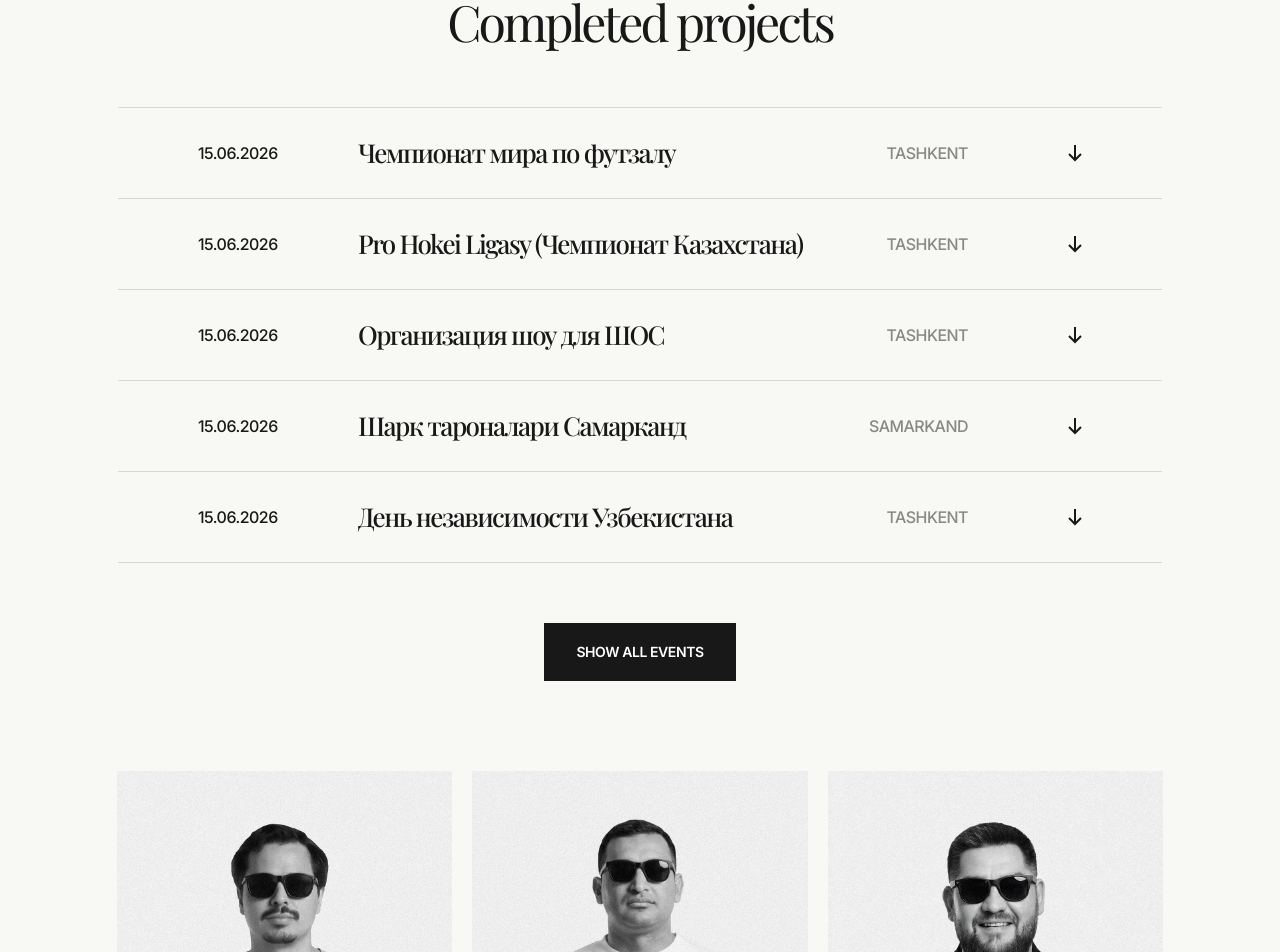
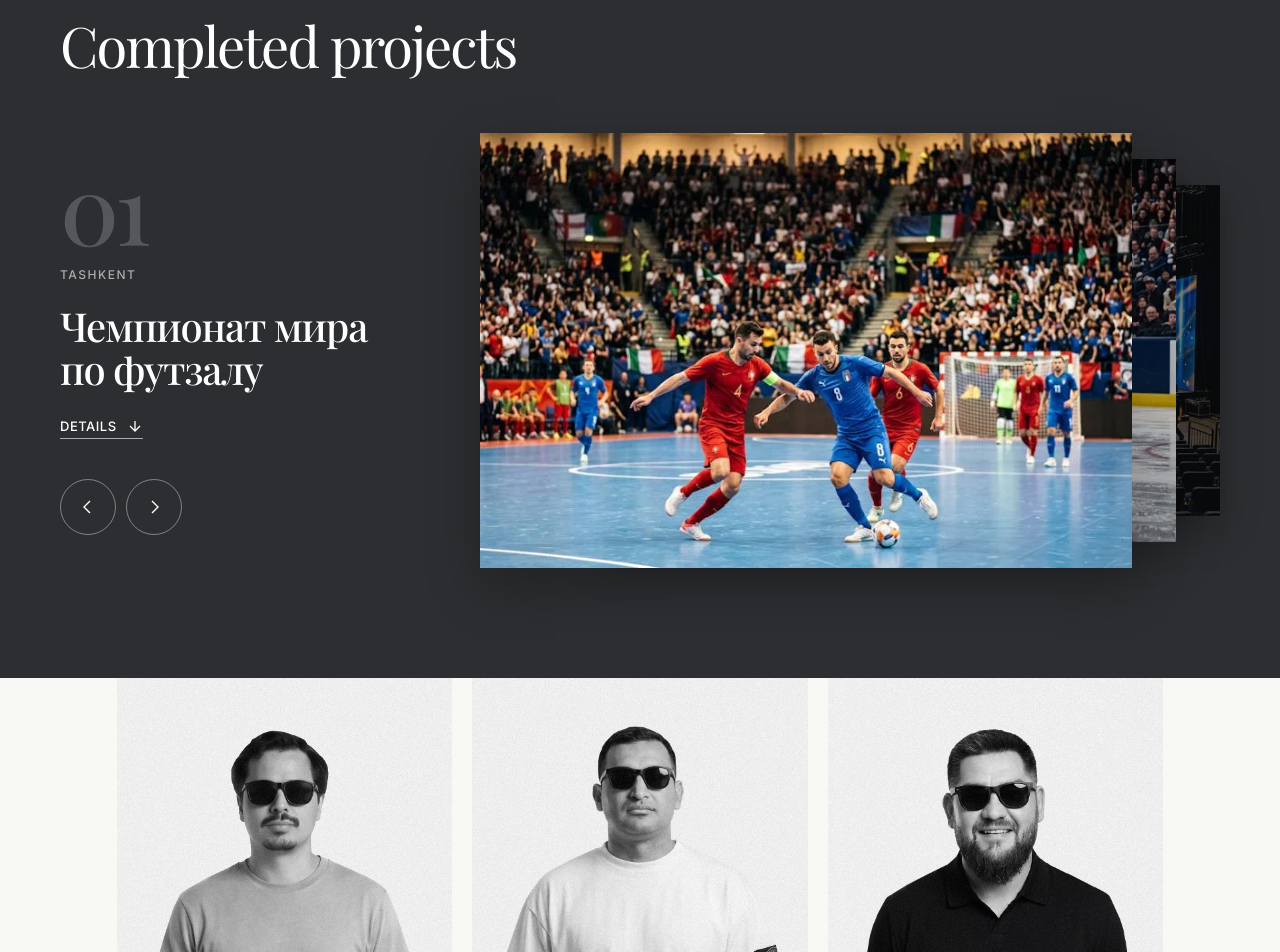
Before and after one commit to uniqspace/BMD, a Vue app: page / in a window 1280 px wide. Shown: the part 2979-3931 px from the top of the page. Built offline with nearby package versions, Linux system fonts and the light colour scheme.

Commit message:
Completed projects: card-stack carousel on graphite with details expanding under it (replaces accordion)
Co-Authored-By: Claude Opus 5.5 <noreply@anthropic.com>
Claude-Session: https://claude.ai/code/session_01B6dQTr2Arpuaw1uCi2f54J

```diff
--- a/public/locales/en.json
+++ b/public/locales/en.json
@@ -22,6 +22,9 @@
     "title": "{years} of creating events <br> that inspire, unite and deliver results"
   },
   "about": {
+    "projectsMore": "Details",
+    "projectsLess": "Hide",
+    "projectsAbout": "About the project",
     "advEyebrow": "Approach",
     "advTitle": "What the <i>result</i> rests on",
     "quote": "We create events of any scale and complexity — <i>from the creative concept to the final chord.</i>",
--- a/public/locales/ru.json
+++ b/public/locales/ru.json
@@ -22,6 +22,9 @@
     "title": "{years} создаем мероприятия, <br> которые вдохновляют, объединяют и приносят результат"
   },
   "about": {
+    "projectsMore": "Подробнее",
+    "projectsLess": "Скрыть",
+    "projectsAbout": "О проекте",
     "advEyebrow": "Подход",
     "advTitle": "На чём держится <i>результат</i>",
     "quote": "Мы создаём мероприятия любого масштаба и уровня сложности — <i>от креативной концепции до последнего аккорда.</i>",
--- /dev/null
+++ b/src/components/AboutProjects.vue
@@ -0,0 +1,164 @@
+<script setup lang="ts">
+  import { ref, computed } from 'vue'
+  import { useI18n } from 'vue-i18n'
+  import eventsData from '@/data/events.json'
+
+  // "Реализованные проекты" — card-stack carousel (design: Projects 9, graphite)
+  // with the details panel expanding under the carousel.
+  type Project = { id: string; date: string; image: string; gallery?: string[]; tags?: string[] }
+  const projects = eventsData as Project[]
+
+  const { t } = useI18n()
+  const total = projects.length
+  const active = ref(0)
+  const open = ref(false)
+  const activeImage = ref(0)
+
+  const current = computed(() => projects[active.value]!)
+  const images = computed(() => current.value.gallery?.length ? current.value.gallery : [current.value.image])
+  const pad = (n: number) => String(n).padStart(2, '0')
+  const paragraphs = computed(() => t(`about.events.${current.value.id}.description`).split('\n\n'))
+
+  const go = (step: number) => {
+    active.value = (active.value + step + total) % total
+    activeImage.value = 0
+  }
+
+  // Position of a card relative to the active one: 0 = front, 1-2 = peeking
+  // behind, total-1 = the card that just left (fades out to the left).
+  const cardStyle = (i: number) => {
+    const k = (i - active.value + total) % total
+    if (k === total - 1 && total > 3) {
+      return { transform: 'translateX(-48px) scale(1)', opacity: 0, zIndex: 11, pointerEvents: 'none' as const }
+    }
+    const v = Math.min(k, 3)
+    return {
+      transform: `translateX(calc(var(--peek) * ${v})) scale(${1 - v * 0.12})`,
+      opacity: k > 2 ? 0 : 1,
+      zIndex: 10 - v,
+      pointerEvents: k === 0 ? ('auto' as const) : ('none' as const),
+    }
+  }
+  const imgOpacity = (i: number) => {
+    const k = (i - active.value + total) % total
+    return k === 1 ? 0.75 : k === 2 ? 0.5 : 1
+  }
+
+  // Simple swipe on touch devices.
+  let startX = 0
+  const onTouchStart = (e: TouchEvent) => { startX = e.touches[0]!.clientX }
+  const onTouchEnd = (e: TouchEvent) => {
+    const dx = e.changedTouches[0]!.clientX - startX
+    if (Math.abs(dx) > 40) go(dx < 0 ? 1 : -1)
+  }
+</script>
+
+<template>
+  <section id="events" class="scroll-mt-[var(--header-height)] overflow-x-clip bg-[#2c2e31] py-15 text-white md:py-20 lg:scroll-mt-0 lg:py-27.5">
+    <div class="container">
+      <h2 class="font-heading font-normal text-[36px]/[1.05] tracking-[-1.2px] md:text-[48px]/[1.05] md:tracking-[-1.6px] lg:text-[56px]/[1] lg:tracking-[-2px]">
+        {{ t('about.eventsTitle') }}
+      </h2>
+
+      <div class="mt-10 flex flex-col gap-8 md:mt-12 lg:mt-15 lg:grid lg:grid-cols-[340px_1fr] lg:items-center lg:gap-15 xl:grid-cols-[360px_1fr]">
+        <!-- Info column -->
+        <div class="order-2 flex flex-col gap-4 lg:order-1 lg:gap-5">
+          <span class="font-heading text-[56px]/[0.85] tracking-[-2px] text-white/20 md:text-[72px]/[0.85] lg:text-[96px]/[0.85] lg:tracking-[-4px]">{{ pad(active + 1) }}</span>
+          <span class="text-[12px]/[1.4] uppercase tracking-[1.5px] text-white/60">{{ t(`about.events.${current.id}.location`) }}</span>
+          <span class="font-heading text-[30px]/[1.1] tracking-[-0.8px] md:text-[36px]/[1.1] lg:text-[40px]/[1.08] lg:tracking-[-1.2px]">{{ t(`about.events.${current.id}.title`) }}</span>
+          <div class="mt-2 flex items-center justify-between gap-6 lg:flex-col lg:items-start lg:gap-10">
+            <button
+              type="button"
+              @click="open = !open"
+              :aria-expanded="open"
+              class="inline-flex cursor-pointer items-center gap-2.5 border-b border-white/60 pb-1 text-[13px]/[1.2] uppercase tracking-[0.5px] transition-colors hover:border-white"
+            >
+              {{ open ? t('about.projectsLess') : t('about.projectsMore') }}
+              <svg width="16" height="16" viewBox="0 0 16 16" fill="none" class="transition-transform duration-300" :class="open ? 'rotate-180' : ''">
+                <path d="M8 3v10M3 8l5 5 5-5" stroke="currentColor" stroke-width="1.3" />
+              </svg>
+            </button>
+            <div class="flex gap-2.5">
+              <button
+                v-for="dir in [-1, 1]"
+                :key="dir"
+                type="button"
+                @click="go(dir)"
+                :aria-label="dir < 0 ? 'Previous' : 'Next'"
+                class="inline-flex size-12 cursor-pointer items-center justify-center rounded-full border border-white/40 transition-colors hover:border-white hover:bg-white hover:text-[#2c2e31] lg:size-14"
+              >
+                <svg width="18" height="18" viewBox="0 0 18 18" fill="none">
+                  <path :d="dir < 0 ? 'M11 3L5 9l6 6' : 'M7 3l6 6-6 6'" stroke="currentColor" stroke-width="1.4" />
+                </svg>
+              </button>
+            </div>
+          </div>
+        </div>
+
+        <!-- Card stack -->
+        <div
+          class="order-1 pr-[calc(var(--peek)*2)] [--peek:18px] md:[--peek:30px] lg:order-2 lg:[--peek:44px]"
+          @touchstart.passive="onTouchStart"
+          @touchend="onTouchEnd"
+        >
+          <div class="relative aspect-[3/2]">
+            <button
+              v-for="(p, i) in projects"
+              :key="p.id"
+              type="button"
+              @click="open = !open"
+              class="absolute inset-0 origin-right cursor-pointer overflow-hidden bg-[#111] shadow-[0_20px_50px_rgba(0,0,0,0.25)] transition-[transform,opacity] duration-500 ease-out"
+              :style="cardStyle(i)"
+              :aria-label="t(`about.events.${p.id}.title`)"
+            >
+              <img
+                :src="p.image"
+                :alt="t(`about.events.${p.id}.title`)"
+                class="size-full object-cover transition-opacity duration-500"
+                :style="{ opacity: imgOpacity(i) }"
+                loading="lazy"
+              />
+            </button>
+          </div>
+        </div>
+      </div>
+
+      <!-- Details panel (expands under the carousel) -->
+      <div class="grid transition-[grid-template-rows] duration-500 ease-out" :class="open ? 'grid-rows-[1fr]' : 'grid-rows-[0fr]'">
+        <div class="overflow-hidden">
+          <Transition mode="out-in" enter-active-class="transition-opacity duration-300" leave-active-class="transition-opacity duration-200" enter-from-class="opacity-0" leave-to-class="opacity-0">
+            <div :key="current.id" class="mt-10 border-t border-white/14 pt-10 md:mt-12 md:pt-12 lg:mt-15 lg:pt-14">
+              <div class="flex flex-col gap-10 lg:grid lg:gap-18" :class="images.length > 1 ? 'lg:grid-cols-[1fr_1.25fr]' : ''">
+                <div class="flex flex-col gap-5 lg:gap-6" :class="images.length > 1 ? '' : 'max-w-180'">
+                  <span class="text-[12px]/[1.4] uppercase tracking-[1.5px] text-white/55">{{ t(`about.events.${current.id}.location`) }} · {{ current.date }}</span>
+                  <span class="font-heading text-[30px]/[1.1] tracking-[-0.8px] lg:text-[40px]/[1.08] lg:tracking-[-1.2px]">{{ t('about.projectsAbout') }}</span>
+                  <div class="flex flex-col gap-3.5">
+                    <p v-for="(para, pi) in paragraphs" :key="pi" class="text-[15px]/[1.6] font-normal text-white/70 lg:text-[16px]/[1.6]">{{ para }}</p>
+                  </div>
+                  <div v-if="current.tags?.length" class="flex flex-wrap gap-2">
+                    <span v-for="tag in current.tags" :key="tag" class="rounded-full border border-white/25 px-3.5 py-2 text-[13px]/[1] text-white/85">{{ t(`about.eventTags.${tag}`) }}</span>
+                  </div>
+                </div>
+                <div v-if="images.length > 1" class="flex flex-col gap-3.5">
+                  <img :src="images[activeImage]" :alt="t(`about.events.${current.id}.title`)" class="aspect-[3/2] w-full bg-black object-cover" />
+                  <div class="flex gap-2.5">
+                    <button
+                      v-for="(src, gi) in images"
+                      :key="src + gi"
+                      type="button"
+                      @click="activeImage = gi"
+                      class="aspect-[3/2] flex-1 cursor-pointer overflow-hidden outline-offset-2 transition-opacity md:w-28 md:flex-none"
+                      :class="gi === activeImage ? 'opacity-100 outline-2 outline-white' : 'opacity-55 hover:opacity-100'"
+                    >
+                      <img :src="src" alt="" class="size-full object-cover" loading="lazy" />
+                    </button>
+                  </div>
+                </div>
+              </div>
+            </div>
+          </Transition>
+        </div>
+      </div>
+    </div>
+  </section>
+</template>
--- a/src/views/AboutView.vue
+++ b/src/views/AboutView.vue
@@ -4,7 +4,7 @@
   import AboutFounders from '@/components/AboutFounders.vue'
   import AboutAdvantages from '@/components/AboutAdvantages.vue'
   import AboutPartners from '@/components/AboutPartners.vue'
-  import AboutEvents from '@/components/AboutEvents.vue'
+  import AboutProjects from '@/components/AboutProjects.vue'
   import { computed, onMounted, ref } from 'vue'
 
   const { t, locale } = useI18n()
@@ -92,8 +92,8 @@
       </div>
     </section>
 
-    <!-- Featured Events -->
-    <AboutEvents />
+    <!-- Completed projects (card-stack carousel) -->
+    <AboutProjects />
 
     <!-- Founders (swipeable slider on tablet / mobile) -->
     <AboutFounders />
```
